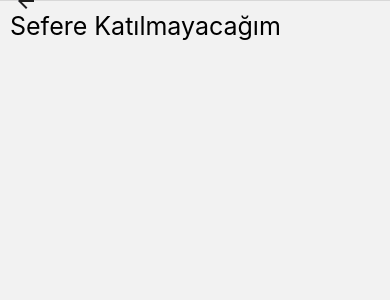
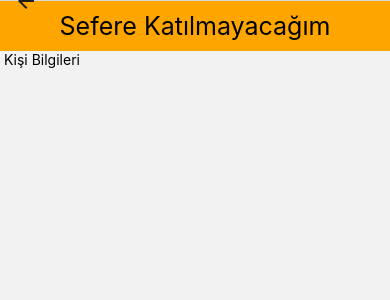
Before and after one commit to neslihanulpnr/movita, a React Native app: screen /Settings in a window 390 px wide. Shown: the top 300 px of the page. Built offline with nearby package versions, Linux system fonts and the light colour scheme.

Commit message:
settings-ınformation

```diff
--- a/screens/Information.js
+++ b/screens/Information.js
@@ -1,5 +1,6 @@
 import React, { useEffect, useState } from 'react';
 import { View, Text, StyleSheet, ScrollView, ActivityIndicator } from 'react-native';
+import moment from 'moment';
 
 export const Information = ({ data }) => {
   const [userData, setUserData] = useState([]);
@@ -16,16 +17,40 @@ export const Information = ({ data }) => {
           },
           body: JSON.stringify({ user_id: data.ret.user_id })
         });
+
         const result = await response.json();
         console.log('API Response:', result.ret);
-        setUserData(result.ret);
-        setLoading(false); // Veri çekme tamamlandığında yüklemeyi kapat
+
+        // Filtreleme işlemi
+        const filteredData = result.ret.filter((item) => {
+          const currentDay = moment().isoWeekday();
+          const apiDay = moment(item.gun, "dddd").isoWeekday();
+
+          const isDayMatching = currentDay === apiDay; // API'den gelen gün ile şuanki günü karşılaştır
+
+          console.log(`Günler uyuşuyor mu: ${isDayMatching}`);
+
+          const isTimeMatching = moment().isBetween(moment(item.seans.split("-")[0], "HH:mm"), moment(item.seans.split("-")[1], "HH:mm"));
+
+          console.log(`Saatler uyuşuyor mu: ${isTimeMatching}`);
+
+          if (isDayMatching && isTimeMatching) {
+            console.log(`Uygun gün: ${item.gun}`);
+          }
+
+          return isDayMatching;
+        });
+
+        setUserData(filteredData);
+        setLoading(false);
       } catch (error) {
         console.error('Veri çekme hatası:', error);
       }
     };
+
     fetchData();
   }, [data]);
+
 
   return (
     <ScrollView>
@@ -36,7 +61,7 @@ export const Information = ({ data }) => {
           <Text style={styles.tableHeaderText}>SEANS</Text>
         </View>
         {loading ? (
-          <ActivityIndicator size="large" color="#0000ff" /> // Yüklenme animasyonu
+          <ActivityIndicator size="large" color="#0000ff" />
         ) : (
           userData && userData.length > 0 ? (
             userData.map((item, index) => (
--- a/screens/Settings.js
+++ b/screens/Settings.js
@@ -1,19 +1,40 @@
+import React, { useState } from "react";
 import { View, Text, TouchableOpacity } from "react-native";
 
 export const Settings = () => {
-    const handleForgotPassword = () => {}
+    const [textColor, setTextColor] = useState("black");
+
+    const handleForgotPassword = () => {
+        setTextColor("#00ADEE")
+        console.log("sefere katılmayacağım")
+    };
 
 
     return (
         <View>
-            <TouchableOpacity onPress={handleForgotPassword}
-            style={{justifyContent: "flex-start", alignItems: "flex-start", margin: 10, flexDirection: "row"}}>
-                <Text style={{ color: "black", fontSize: 25 }}>Sefere Katılmayacağım</Text>
+        <View
+        style={{
+            justifyContent: "center",
+            alignItems: "center",
+            backgroundColor: "orange"}}>
+            <TouchableOpacity
+            onPress={handleForgotPassword}
+            style={{
+                justifyContent: "flex-start",
+                alignItems: "flex-start",
+                margin: 10,
+                flexDirection: "row"}}>
+                <Text
+                style={{
+                    color: textColor,
+                    fontSize: 25
+                    }}>Sefere Katılmayacağım</Text>
             </TouchableOpacity>
+        </View>
 
-
-
-
+        <View>
+        <Text > Kişi Bilgileri</Text>
+        </View>
         </View>
     )
 }
```
